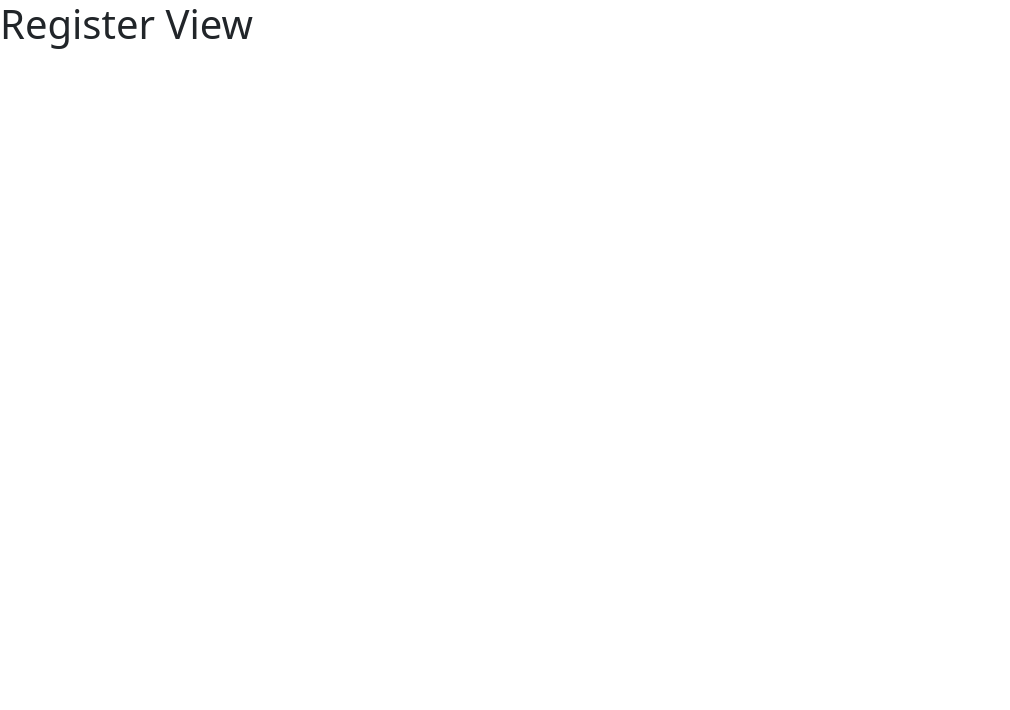
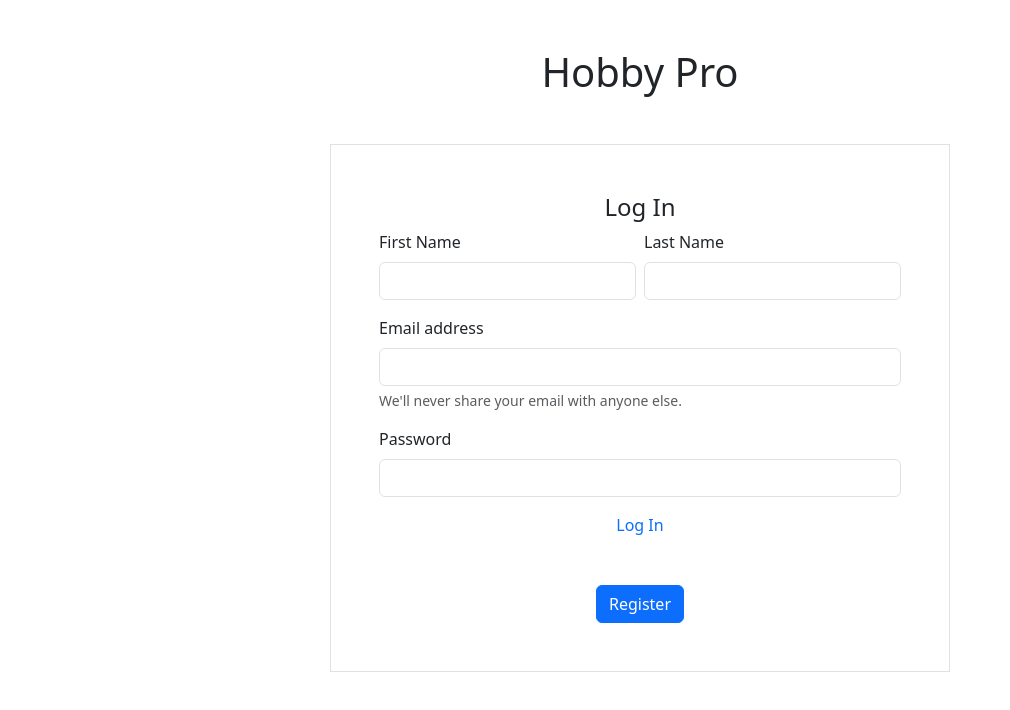
Before and after one commit to Caguilar92/HobbyPro, a Vue app in the folder HobbyPro/: page /register in a window 1280 px wide. Shown: the top 710 px of the page, without its empty margins (0-1010 px from the left). Built offline with nearby package versions, Linux system fonts and the light colour scheme; no server answers.

Commit message:
"created registration form with named fields"

```diff
--- a/HobbyPro/src/views/RegisterView.vue
+++ b/HobbyPro/src/views/RegisterView.vue
@@ -1,9 +1,65 @@
 <script setup>
+import {ref} from "vue";
+import {getDatabase,ref as dbref,set} from "firebase/database";
 
+let firstname= ref('');
+let lastname= ref('');
+let email= ref('');
+let password= ref('');
+const database = getDatabase();
+function register(event) {
+  event.preventDefault();
+
+  set(dbref(database,'users/'), {
+    firstname: firstname.value,
+    lastname: lastname.value,
+    email: email.value,
+    password: password.value
+  })
+
+}
+
+function validate(data) {
+  return data !== null && data.length !== 0  && data.trim() !== 0
+}
 </script>
 
 <template>
-<h1>Register View</h1>
+
+  <h1 class="mt-5 text-center">Hobby Pro</h1>
+  <div class="justify-content-around d-flex mt-5">
+    <form class="border border-lg p-5">
+      <h4 class="text-center">Log In</h4>
+      <div class="d-flex">
+        <div class="mb-3 me-2">
+          <label  for="firstname" class="form-label">First Name</label>
+          <input v-model="firstname" type="text" class="form-control" id="firstname">
+        </div>
+        <div class="mb-3">
+          <label for="lastname" class="form-label">Last Name</label>
+          <input v-model='lastname' type="text" class="form-control" id="lastname">
+        </div>
+      </div>
+
+      <div class="mb-3">
+        <label for="email" class="form-label">Email address</label>
+        <input v-model="email" type="email" class="form-control" id="email" aria-describedby="emailHelp">
+        <div id="emailHelp" class="form-text">We'll never share your email with anyone else.</div>
+      </div>
+      <div class="mb-3">
+        <label for="password" class="form-label">Password</label>
+        <input v-model="password" type="password" class="form-control" id="password">
+      </div>
+      <div class="text-center mb-5">
+        <router-link to="login" class="text-decoration-none">Log In</router-link>
+      </div>
+
+      <div class="text-center">
+        <button @click="register" class="btn btn-primary">Register</button>
+      </div>
+    </form>
+  </div>
+
 </template>
 
 <style scoped>
```
